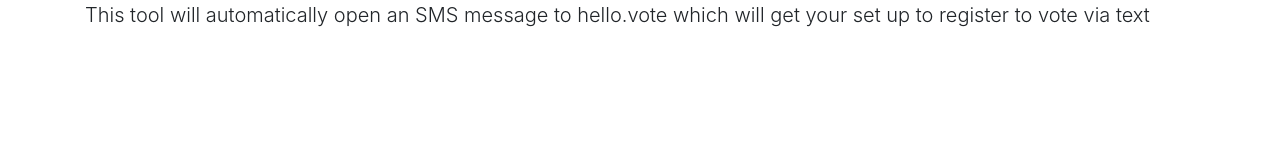
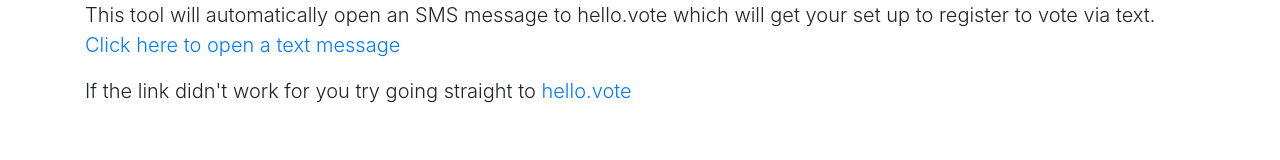
Before and after one commit to mxmlk/campaign-zero-widget-page, a plain HTML site: page register-vote-sms.html in a window 1280 px wide. Drawn offline with nearby package versions, Linux system fonts and the light colour scheme.

Commit message:
Update register-vote-sms.html

```diff
--- a/register-vote-sms.html
+++ b/register-vote-sms.html
@@ -10,14 +10,18 @@
   <meta name="author" content="MXMLK">
   <link rel="stylesheet" href="https://stackpath.bootstrapcdn.com/bootstrap/4.5.0/css/bootstrap.min.css" integrity="sha384-9aIt2nRpC12Uk9gS9baDl411NQApFmC26EwAOH8WgZl5MYYxFfc+NcPb1dKGj7Sk" crossorigin="anonymous">
   <script>
-    window.open('sms:8443443556;?&body=HELLO', '_self');
+    //window.open('sms:8443443556;?&body=HELLO', '_self');
   </script>
 </head>
 
 <body>
   <div class="container">
     <p class="lead">
-      This tool will automatically open an SMS message to hello.vote which will get your set up to register to vote via text
+      This tool will automatically open an SMS message to hello.vote which will get your set up to register to vote via text.
+      <a href="sms://+8443443556;?&body=HELLO">Click here to open a text message</a>
+    </p>
+    <p class="lead">
+      If the link didn't work for you try going straight to <a href="hello.vote">hello.vote</a>
     </p>
   </div>
 </body>
```
